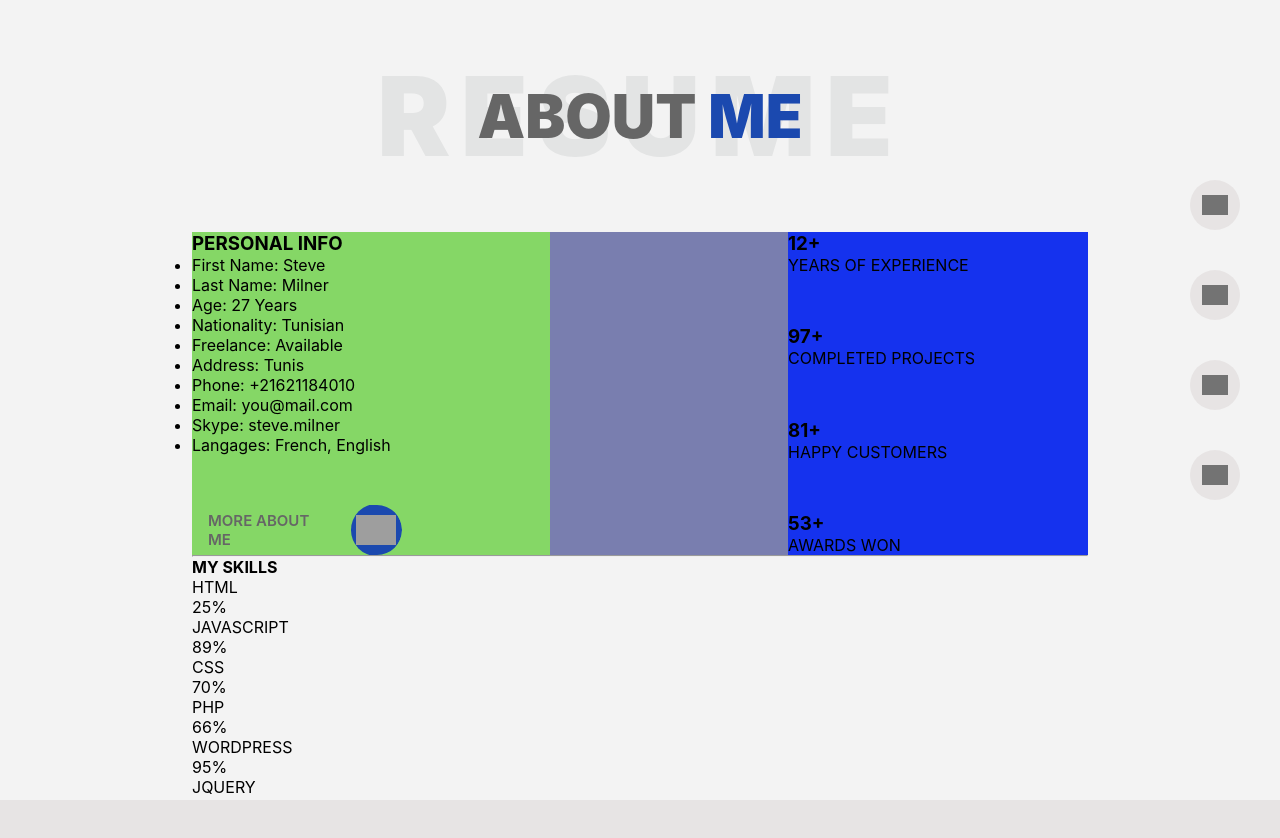
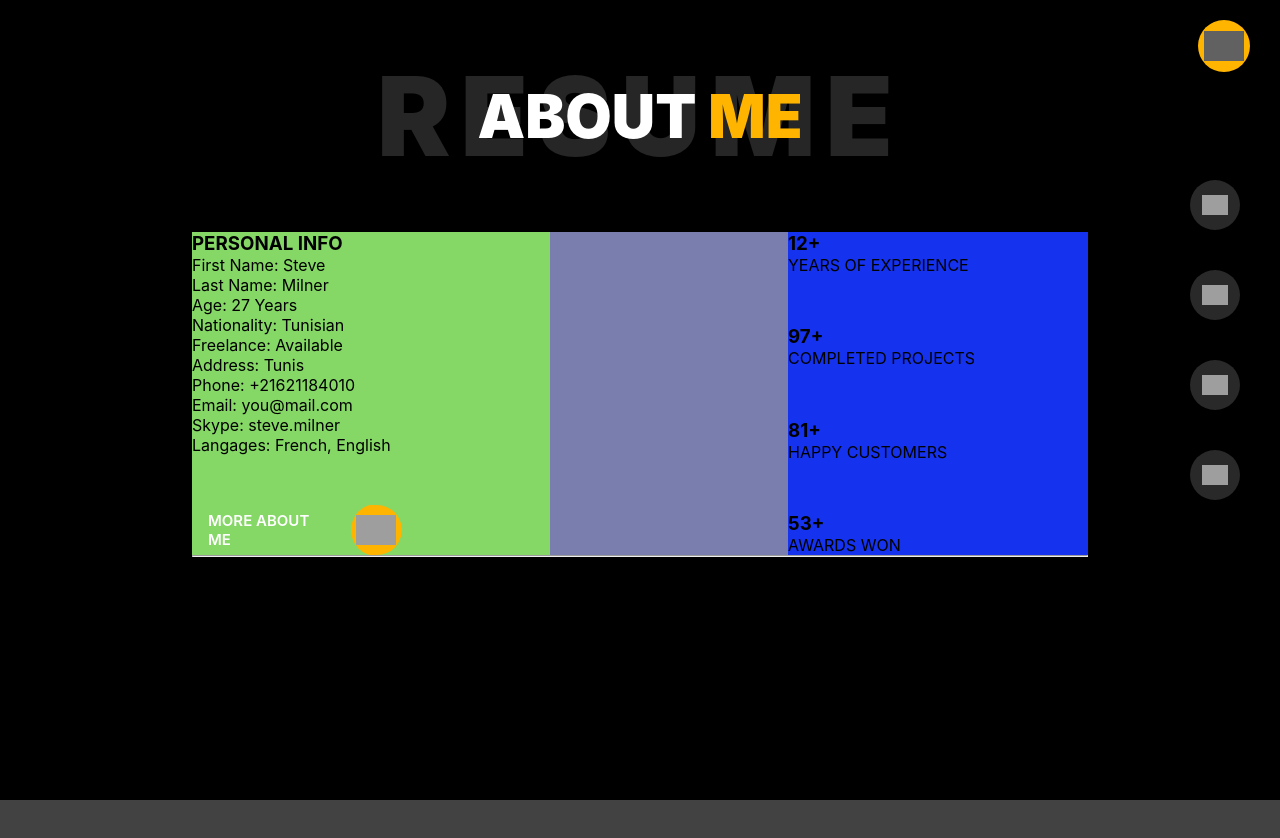
Before and after one commit to Dro5zd/portfolio, a React (Create React App) app: page /about in a window 1280 px wide. Shown: the top 838 px of the page. Built offline with nearby package versions, Linux system fonts and the light colour scheme; grey boxes are pictures that could not be loaded.

Commit message:
switcher theme added

```diff
--- a/src/App.module.css
+++ b/src/App.module.css
@@ -33,3 +33,24 @@
     --colorH1: #1b49af;
     --coloBlock: linear-gradient(180deg, rgb(0,87,184) 50%, rgb(255,215,0) 50%);
 }
+
+.switcherBtn {
+    align-items: center;
+    justify-content: center;
+    display: flex;
+    height: 52px;
+    width: 52px;
+    border-radius: 50%;
+    background-color: var(--colorH1);
+    position: fixed;
+    right: 30px;
+    top: 20px;
+    z-index: 99;
+}
+
+.mainBtnIcon {
+    z-index: 5;
+    display: flex;
+    height: 30px;
+    filter: invert(1);
+}
--- a/src/App.tsx
+++ b/src/App.tsx
@@ -1,4 +1,4 @@
-import React from 'react';
+import React, {useState} from 'react';
 import {Routes, Route} from 'react-router-dom';
 import {Main} from './components/Main/Main';
 import {About} from './components/About/About';
@@ -6,12 +6,19 @@ import {Contact} from './components/Contact/Contact';
 import {Nav} from './components/Nav/Nav';
 import s from './App.module.css';
 import {Portfolio} from './components/Portfolio/Portfolio';
+import img from './components/Main/myPortrait.jpg';
 
 
 export function App() {
-    const classes = !s.themeDark ? s.themeDark : s.themeWhite;
+    const [mode, setMode] = useState<boolean>(true)
+
+    const onChangeThemeHandler = () => {
+        return setMode(!mode)
+    }
     return (
-        <div className={`${s.App} ${classes}`}>
+        <div>
+            {mode
+                ? <div className={`${s.App} ${s.themeDark}`}>
                     <Routes>
                         <Route path="/*" element={<Main/>}/>
                         <Route path="/home/*" element={<Main/>}/>
@@ -19,7 +26,35 @@ export function App() {
                         <Route path="/contact/*" element={<Contact/>}/>
                         <Route path="/portfolio/*" element={<Portfolio/>}/>
                     </Routes>
+                    <div className={s.switcherBtn}>
+                        <img className={s.mainBtnIcon}
+                             onClick={onChangeThemeHandler}
+                             src="https://img.icons8.com/ios/50/000000/sun--v1.png"
+                             alt={'Dark'}/>
+                    </div>
                     <Nav/>
                 </div>
+                : <div className={`${s.App} ${s.themeWhite}`}>
+
+                    <Routes>
+                        <Route path="/*" element={<Main/>}/>
+                        <Route path="/home/*" element={<Main/>}/>
+                        <Route path="/about/*" element={<About/>}/>
+                        <Route path="/contact/*" element={<Contact/>}/>
+                        <Route path="/portfolio/*" element={<Portfolio/>}/>
+                    </Routes>
+                    <div className={s.switcherBtn}>
+                        <img className={s.mainBtnIcon}
+                             onClick={onChangeThemeHandler}
+                             src="https://img.icons8.com/small/100/000000/moon-symbol.png"
+                             alt={'White'}/>
+                    </div>
+                    <Nav/>
+                </div>
+            }
+
+
+        </div>
+
     );
 }
--- a/src/components/Main/Main.module.css
+++ b/src/components/Main/Main.module.css
@@ -130,7 +130,6 @@
     right: 0;
     width: 110%;
     height: 110%;
-
     background-color: var(--colorH1);
     border-radius: 26px;
     transform: translateX(100%);
--- a/src/components/Main/Main.tsx
+++ b/src/components/Main/Main.tsx
@@ -8,6 +8,7 @@ export const Main = () => {
         <div className={s.mainContainer}>
             <GrayCurtain/>
             <div className={s.yellowBlock}/>
+
             <div className={s.container}>
                 <div className={s.mainPhotoWrapper}>
                     <div className={s.mainPhoto}/>
```
Lines whose indentation alone changed are shown as unchanged.
